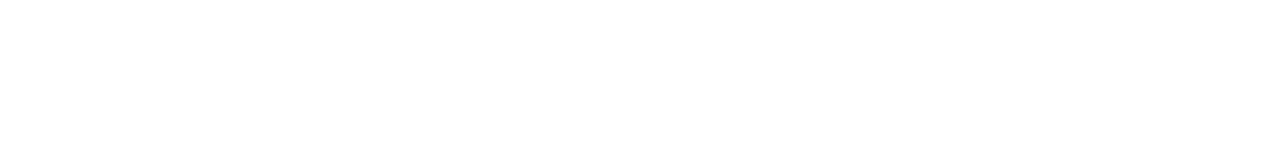
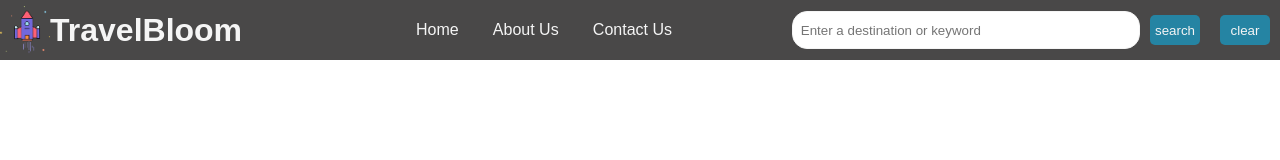
Before and after one commit to Mahmoud-abusaman/Travel-Bloom-project, a plain HTML site: page index.html in a window 1280 px wide. Drawn offline with Linux system fonts and the light colour scheme.

Commit message:
created a header with atitle, logo, navigation bar, and search bar . the header is not completed yet

```diff
--- a/index.html
+++ b/index.html
@@ -3,9 +3,29 @@
 <head>
     <meta charset="UTF-8">
     <meta name="viewport" content="width=device-width, initial-scale=1.0">
+    <link href="./style.css" rel="stylesheet" >
     <title>Document</title>
 </head>
 <body>
+    <header id="Header">
+        <div class="headertitle">
+            <img src="./images/project.png" alt="logo" class="logo" >
+            <h1 class="textTitle">TravelBloom</h1>
+        </div>
+        <nav>
+            <a href="#header" class="navelement">Home</a>
+            <a href="" class="navelement">About Us</a>
+            <a href="" class="navelement">Contact Us</a>
+        </nav>
+        <div class="headersearchbar">
+            <input type="text" placeholder="  Enter a destination or keyword">
+            <button id="searchbutton" class="headerbuttons">search</button>
+            <button id="clearbutton" class="headerbuttons">clear</button>
+
+
+        </div>
+
+    </header>
 
 </body>
 </html>
--- a/style.css
+++ b/style.css
@@ -0,0 +1,71 @@
+*{
+    padding: 0px;
+    margin: 0px;
+}
+body{
+    font-family: sans-serif;
+}
+header{
+    background-color:rgba(2, 0, 0, 0.719);
+    width: 100%;
+    display: flex;
+    justify-content: space-between;
+    align-items: center;
+    height: 60px;
+    color: whitesmoke;
+}
+.headertitle{
+    display: flex;
+    justify-content:flex-start;
+    align-items: center;
+    width: 30%;
+
+}
+.headertitle img{
+    width: 50px;
+}
+.headertitle h1{
+    /* text-decoration:wavy; */
+    font-family:Arial, Helvetica, sans-serif;
+}
+
+header nav{
+    width: 20%;
+    display: flex;
+    justify-content: space-between;
+    align-items: center;
+}
+header nav a{
+    text-decoration: none;
+    color: whitesmoke;
+}
+
+header nav a:hover, header nav a:active{
+    color: rgb(97, 97, 253);
+    /* text-decoration: underline; */
+}
+
+.headersearchbar{
+    display: flex;
+    justify-content: flex-end;
+    align-items: center;
+    width: 45%;
+    height: 100%;
+}
+.headersearchbar input{
+    width: 60%;
+    height: 60%;
+    border-radius: 15px;
+    border: 1px whitesmoke solid;
+    color:  rgb(37, 132, 163);
+}
+.headerbuttons{
+    background-color: rgb(37, 132, 163);
+    color: whitesmoke;
+    border: none;
+    width: 50px;
+    height: 30px;
+    border-radius: 5px;
+    /* padding: 5px auto; */
+    margin: 10px ;
+}
```
Also changed, not shown: images/logo.jpeg (added), images/mont.jpeg (added), images/pngtree-red-and-black-logo-png-image_5517319.jpg (added), images/project.png (added), images/services.jpg (added).
